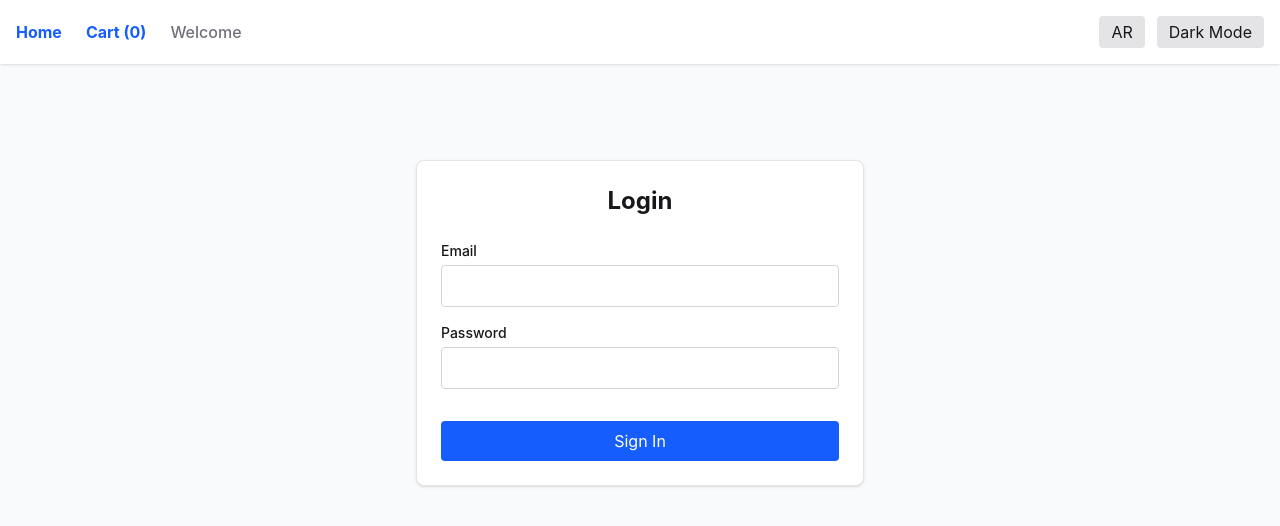
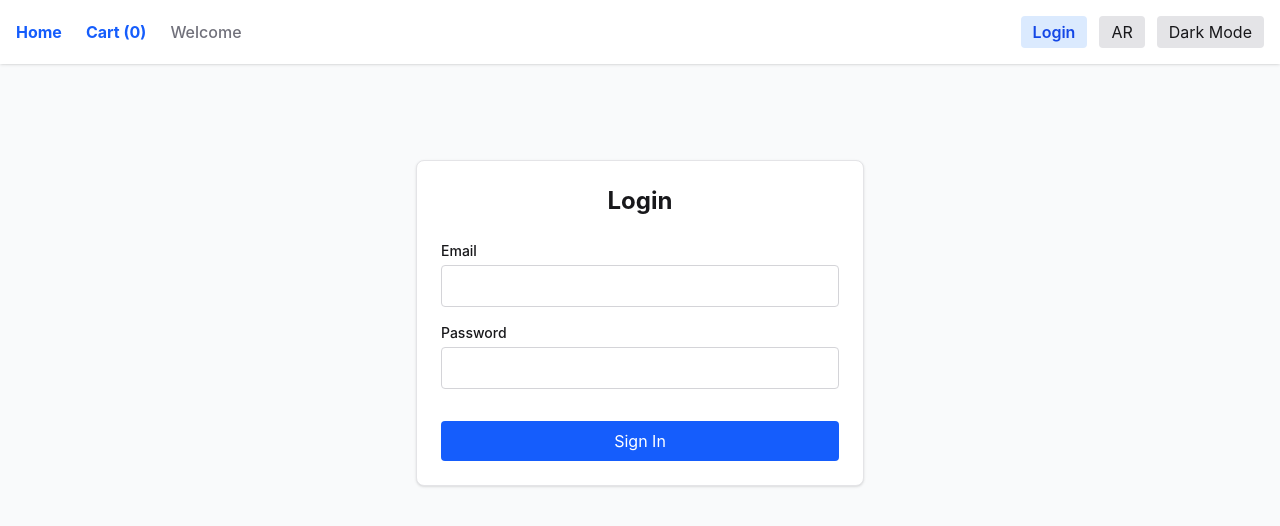
Before and after one commit to samybit/react-ecommerce, a React (Vite) app: page /login in a window 1280 px wide. Shown: the top 526 px of the page. Built offline with nearby package versions, Linux system fonts and the light colour scheme.

Commit message:
feature: add logout btn

```diff
--- a/src/components/MainLayout.jsx
+++ b/src/components/MainLayout.jsx
@@ -1,23 +1,35 @@
 import { useEffect } from 'react';
-import { Outlet, Link } from 'react-router';
+import { Outlet, Link, useNavigate } from 'react-router';
 import { useSelector } from 'react-redux';
 import { useThemeStore } from '../store/useThemeStore';
 import { useLanguage } from '../context/LanguageContext';
+import { useAuthStore } from '../store/useAuthStore';
 
 export default function MainLayout() {
-    // Zustand
+    // Zustand (Theme & Auth)
     const { theme, toggleTheme } = useThemeStore();
-    // Redux
+    const { token, logout } = useAuthStore();
+
+    // Redux (Cart)
     const cartItems = useSelector((state) => state.cart.cartItems);
-    // Context API
+
+    // Context API (Localization)
     const { language, toggleLanguage } = useLanguage();
 
-    // Sync Zustand with Tailwind
+    // React Router
+    const navigate = useNavigate();
+
+    // Sync Zustand theme state with Tailwind's HTML dark class
     useEffect(() => {
         const root = window.document.documentElement;
         if (theme === 'dark') root.classList.add('dark');
         else root.classList.remove('dark');
     }, [theme]);
+
+    const handleLogout = () => {
+        logout(); // Clears the token in Zustand
+        navigate('/login'); // Kicks the user back to the login screen
+    };
 
     return (
         <div className="min-h-screen bg-gray-50 dark:bg-zinc-950 text-zinc-900 dark:text-zinc-50 transition-colors duration-300">
@@ -32,7 +44,18 @@ export default function MainLayout() {
                     </span>
                 </div>
 
-                <div className="flex gap-3">
+                <div className="flex gap-3 items-center">
+                    {/* Dynamic Auth Button */}
+                    {token ? (
+                        <button onClick={handleLogout} className="px-3 py-1 bg-red-100 text-red-700 hover:bg-red-200 dark:bg-red-900 dark:text-red-100 rounded font-semibold transition">
+                            Logout
+                        </button>
+                    ) : (
+                        <Link to="/login" className="px-3 py-1 bg-blue-100 text-blue-700 hover:bg-blue-200 dark:bg-blue-900 dark:text-blue-100 rounded font-semibold transition">
+                            Login
+                        </Link>
+                    )}
+
                     <button onClick={toggleLanguage} className="px-3 py-1 bg-zinc-200 dark:bg-zinc-800 rounded">
                         {language === 'en' ? 'AR' : 'EN'}
                     </button>
```
